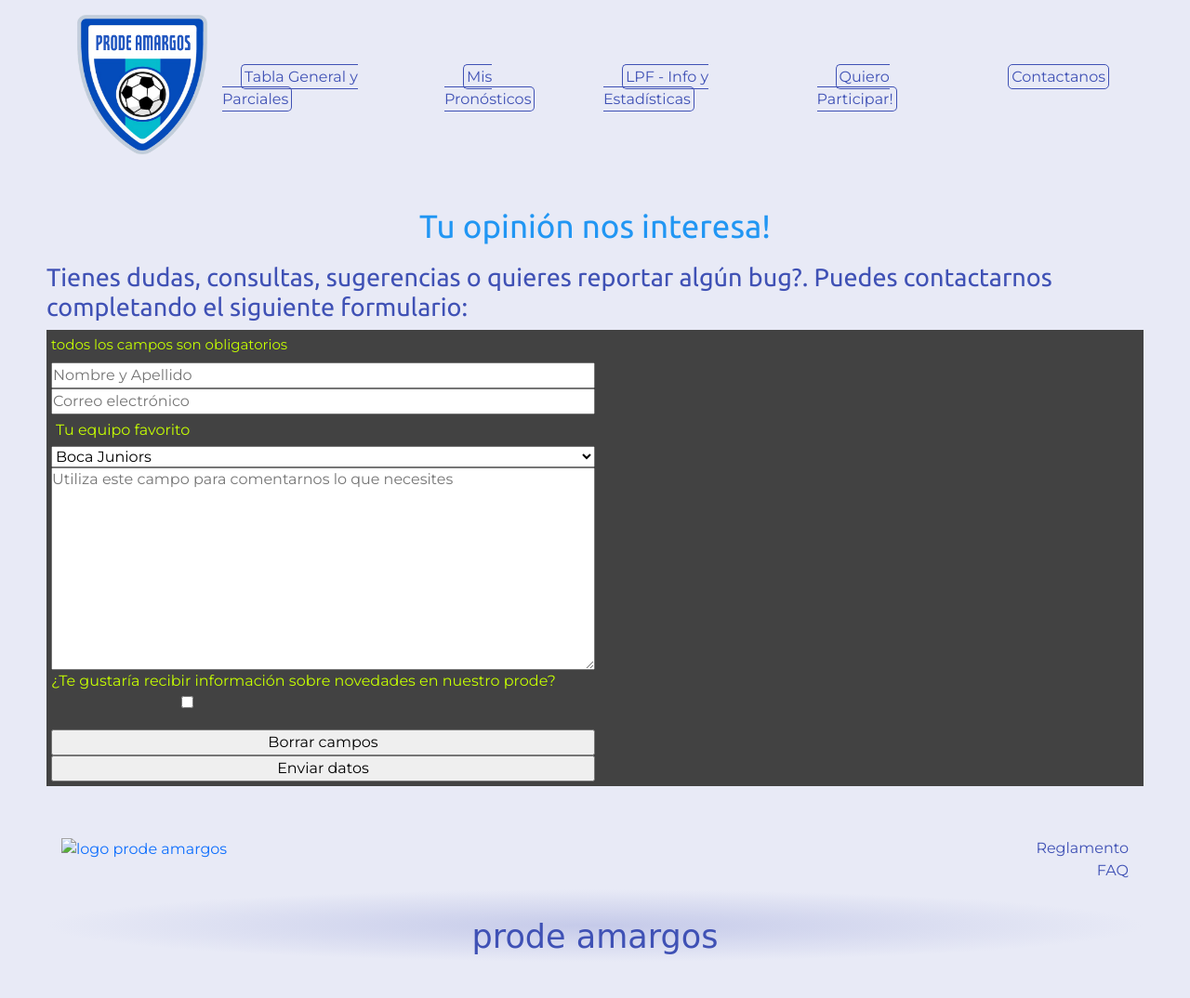
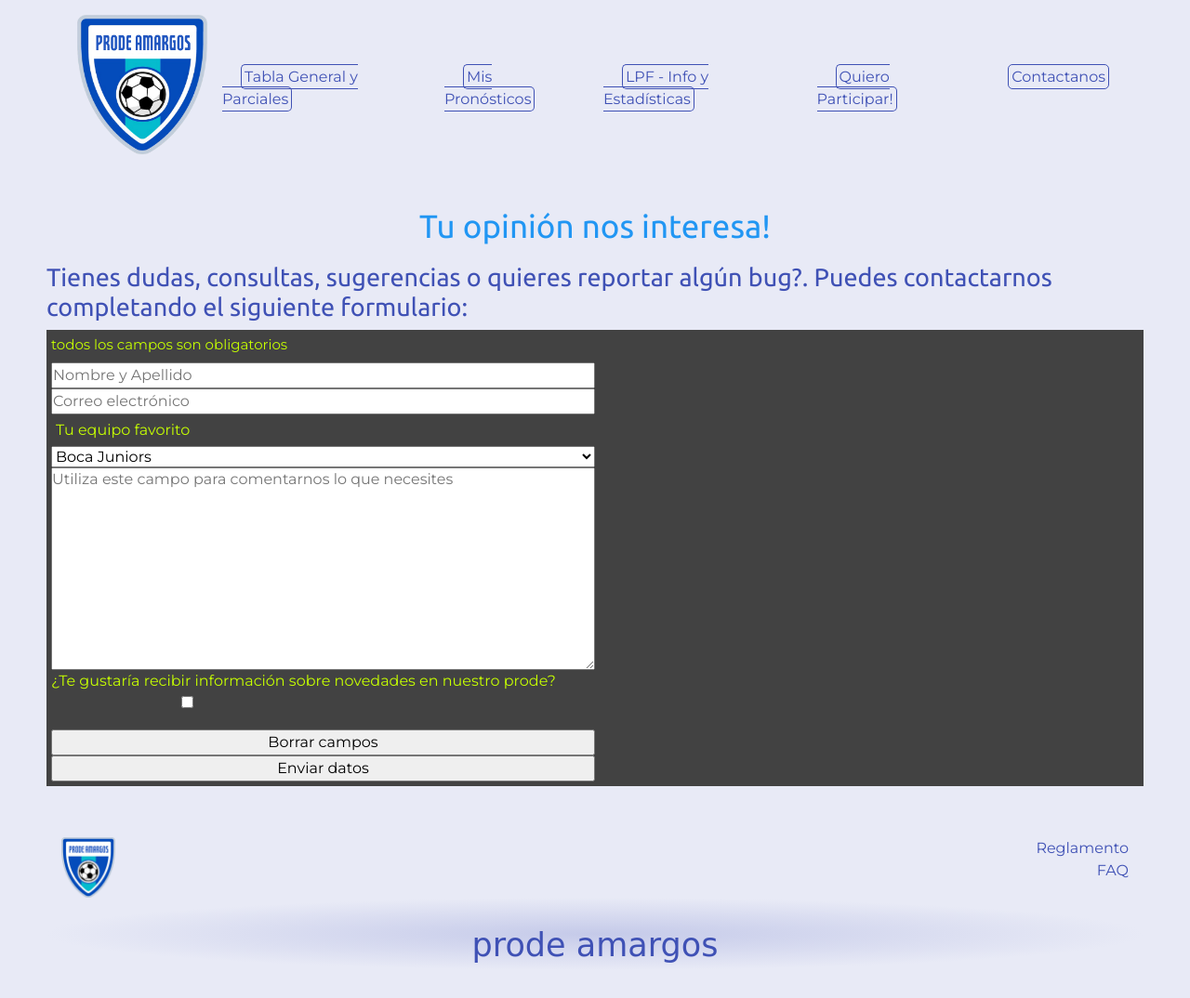
Before and after one commit to joaquinn124/git-prode-amargos, a plain HTML site: page pages/contacto.html in a window 1280 px wide. Shown: the whole page at 93% size. Drawn offline with nearby package versions, Linux system fonts and the light colour scheme; a web font is replaced by a local one.

Commit message:
versión 1.0

```diff
--- a/pages/contacto.html
+++ b/pages/contacto.html
@@ -92,7 +92,7 @@
 <footer>
   <section class="d-flex justify-content-between">
         <div class="d-flex align-items-start ps-3">
-          <a href="index.html"><img src="./img/2021_logo_png.png" id="footer__logo" alt="logo prode amargos"></a>
+          <a href="index.html"><img src="../img/2021_logo_png.png" id="footer__logo" alt="logo prode amargos"></a>
         </div>
         <div class="d-flex align-items-end flex-column flex-nowrap pe-3 pb-2">
           <a class="linksFooter" href="#"data-bs-toggle="offcanvas" data-bs-target="#offcanvasRight" aria-controls="offcanvasRight" >Reglamento</a>
```
